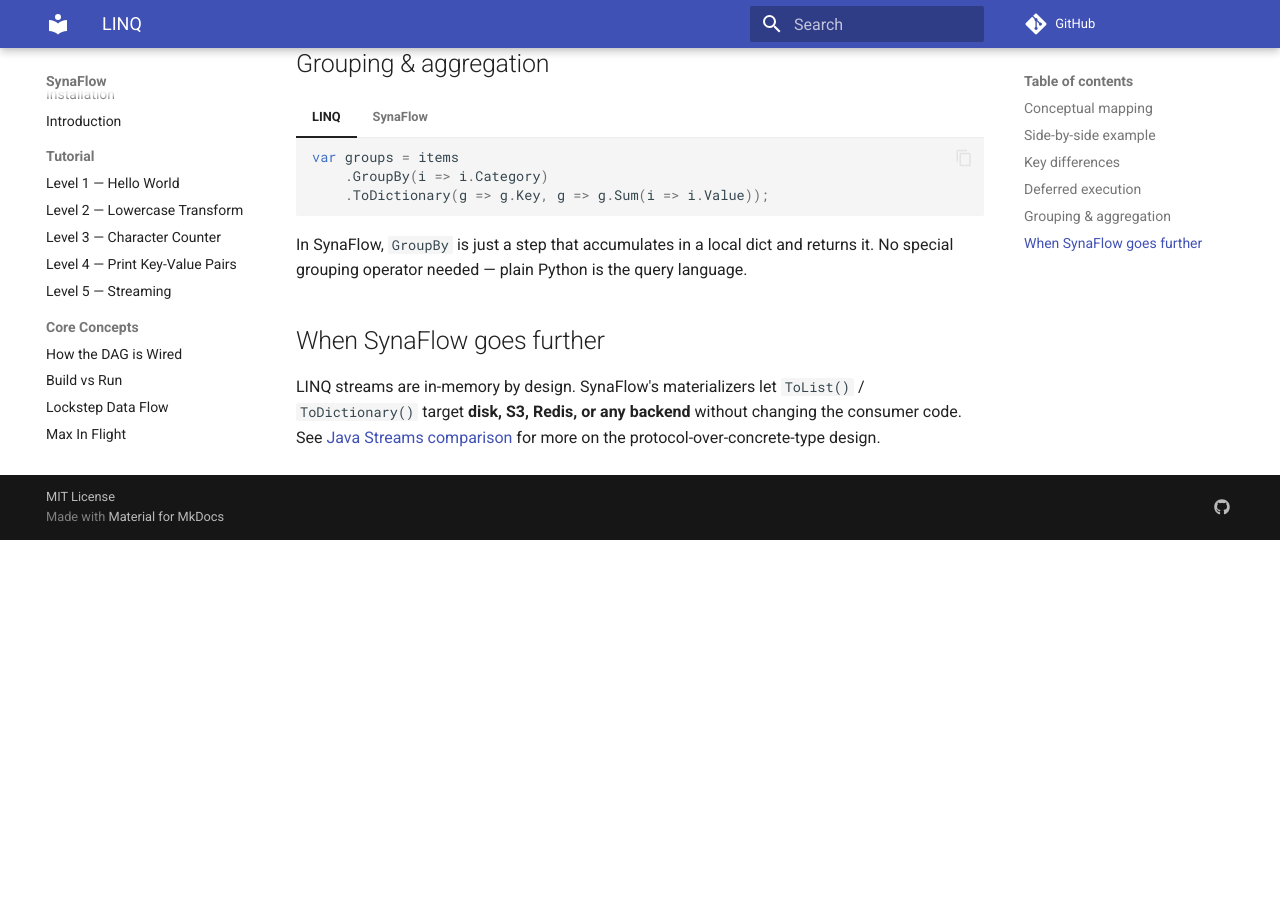
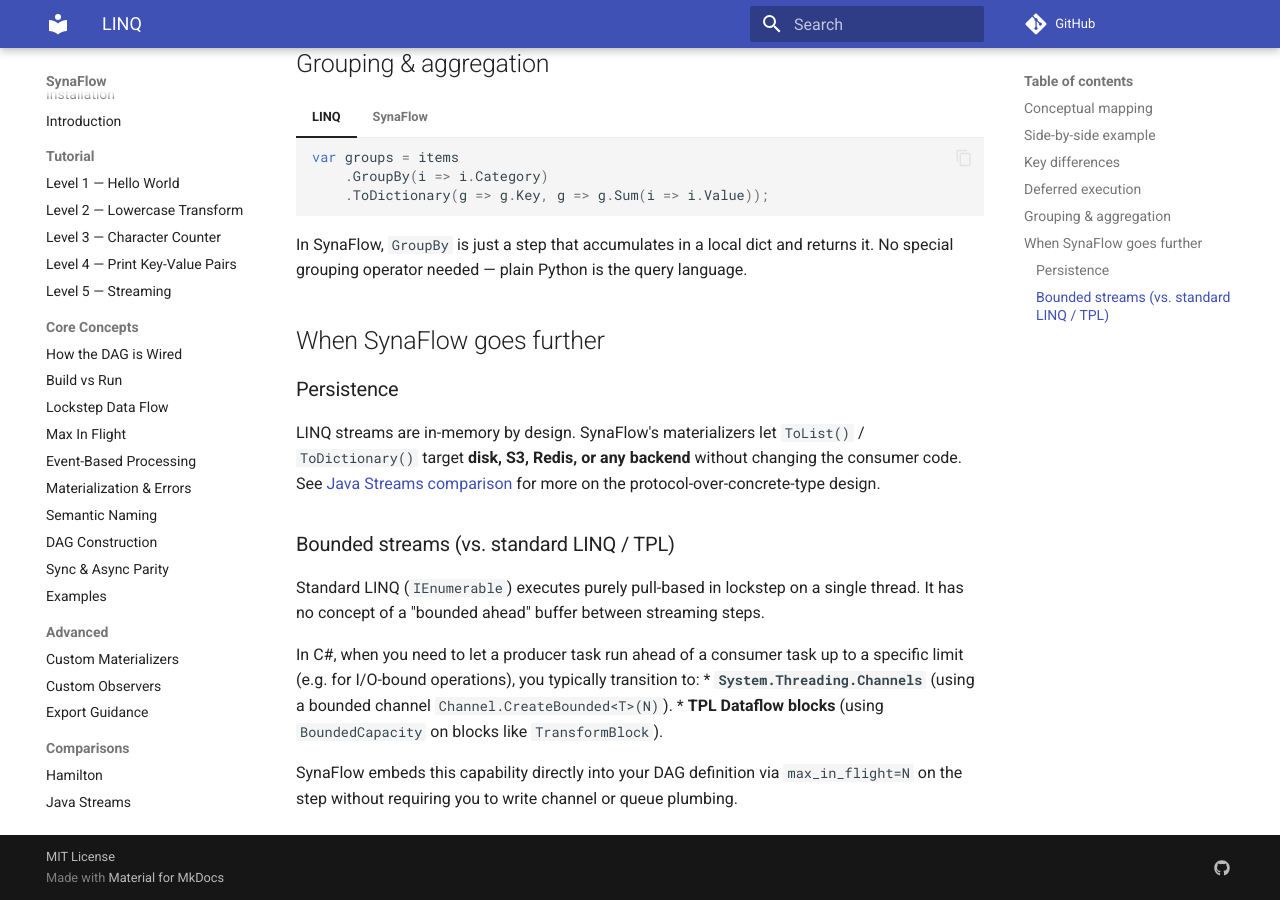
Before and after one commit to humansoftware/synaflow, an MkDocs documentation site: the page built from docs/user_docs/comparisons/linq.md, in a window 1280 px wide and 900 px high, scrolled down 1921 px. Built offline with MkDocs 1.6.1 and Material for MkDocs 9.7.7, drawn with Linux system fonts in a browser that asks for light colours; comment, search, counter and statistics services are not loaded; before the commit the page ends 2461 px from its top, so only the background shows below that.

Commit message:
docs: add max_in_flight parallels to java-streams and linq comparison pages

```diff
--- a/docs/user_docs/comparisons/linq.md
+++ b/docs/user_docs/comparisons/linq.md
@@ -121,8 +121,20 @@ language.
 
 ## When SynaFlow goes further
 
+### Persistence
+
 LINQ streams are in-memory by design. SynaFlow's materializers let
 `ToList()` / `ToDictionary()` target **disk, S3, Redis, or any backend**
 without changing the consumer code. See
 [Java Streams comparison](java-streams.md) for more on the
 protocol-over-concrete-type design.
+
+### Bounded streams (vs. standard LINQ / TPL)
+
+Standard LINQ (`IEnumerable`) executes purely pull-based in lockstep on a single thread. It has no concept of a "bounded ahead" buffer between streaming steps.
+
+In C#, when you need to let a producer task run ahead of a consumer task up to a specific limit (e.g. for I/O-bound operations), you typically transition to:
+*   **`System.Threading.Channels`** (using a bounded channel `Channel.CreateBounded<T>(N)`).
+*   **TPL Dataflow blocks** (using `BoundedCapacity` on blocks like `TransformBlock`).
+
+SynaFlow embeds this capability directly into your DAG definition via `max_in_flight=N` on the step without requiring you to write channel or queue plumbing.
```
Also changed, not shown: docs/user_docs/comparisons/java-streams.md (+4 -2 lines).
